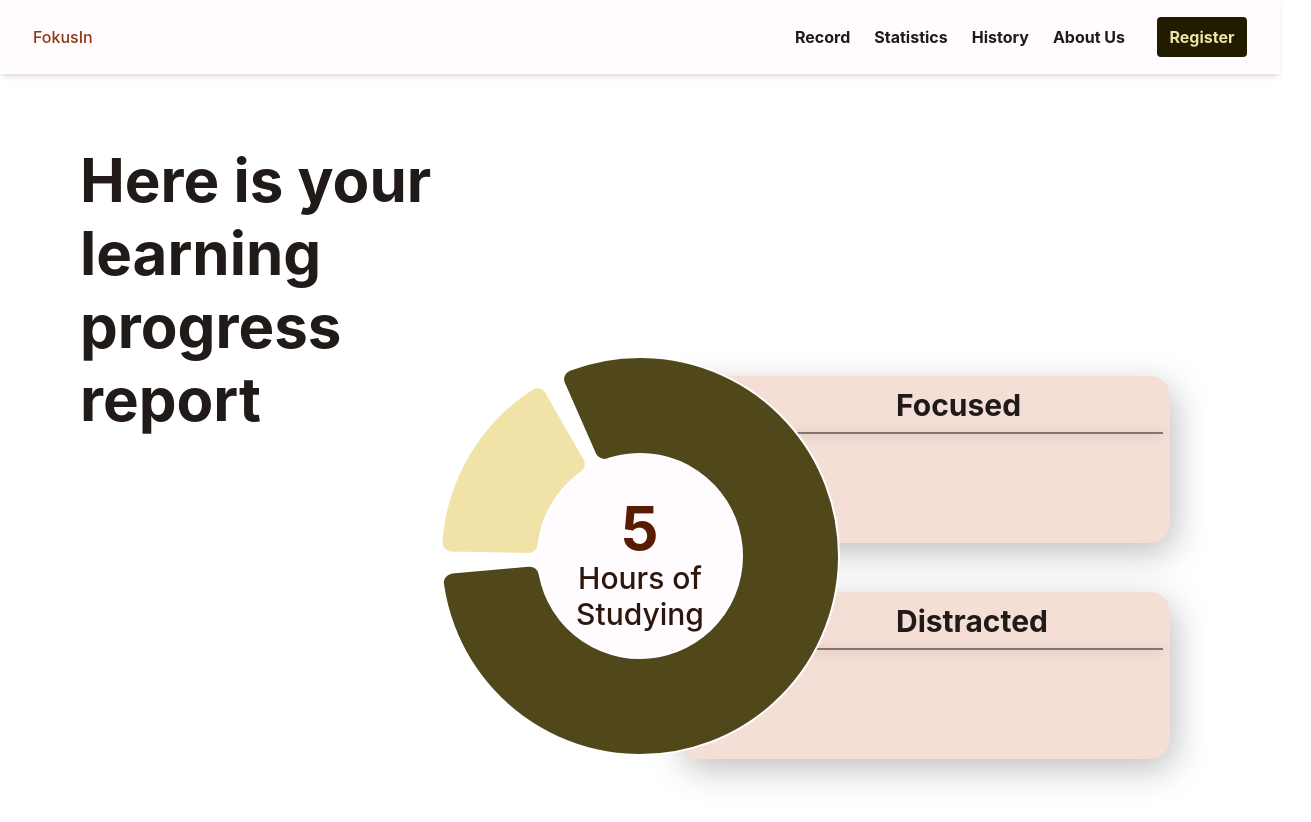
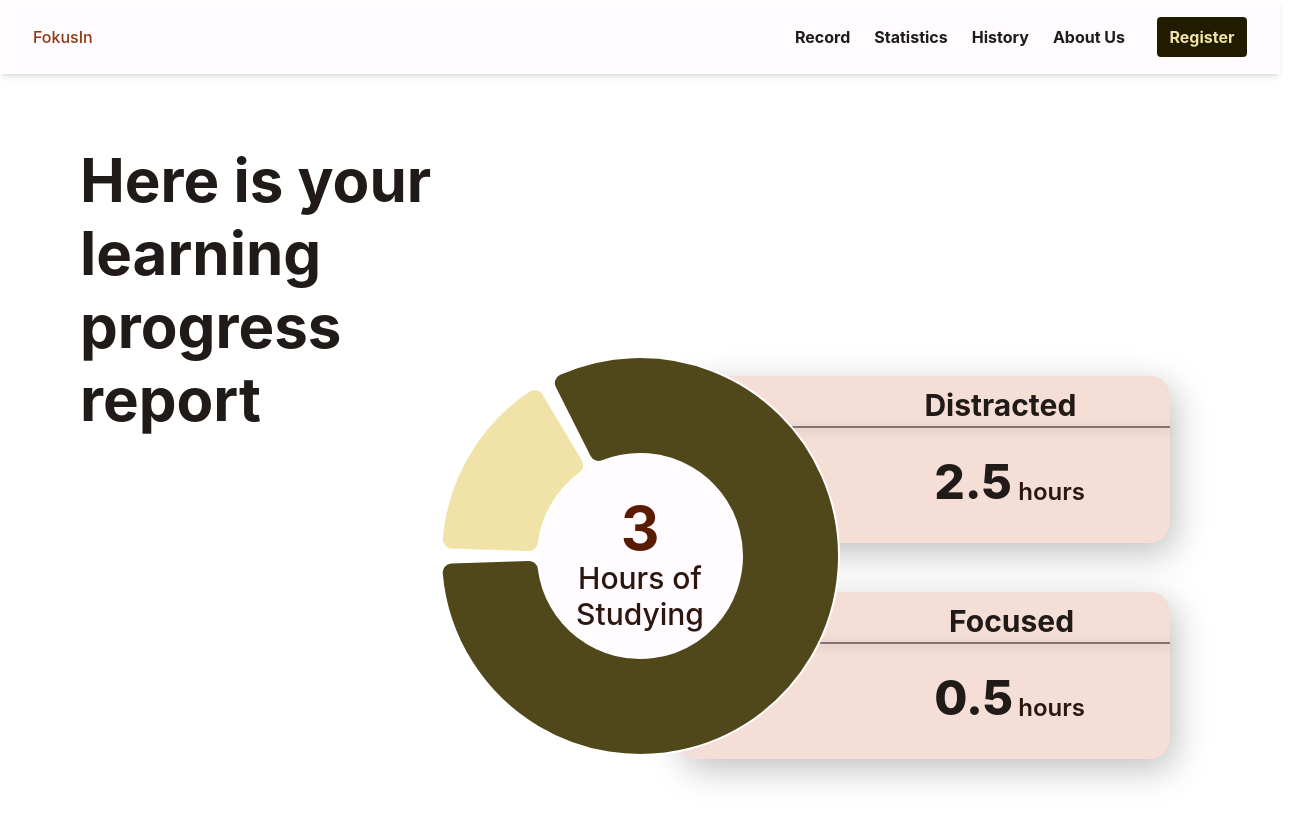
Before and after one commit to FokusIn-C23-C122/fokusin-web, a React (Create React App) app: page /analysis in a window 1280 px wide. Shown: the top 822 px of the page, 1311 px wide, since content can reach past the window. Built offline with nearby package versions, Linux system fonts and the light colour scheme.

Commit message:
update chart package

```diff
--- a/package.json
+++ b/package.json
@@ -11,7 +11,7 @@
     "@testing-library/jest-dom": "^5.16.5",
     "@testing-library/react": "^13.4.0",
     "@testing-library/user-event": "^13.5.0",
-    "chart.js": "3.9.1",
+    "chart.js": "4.3.0",
     "chartjs-plugin-datalabels": "2.2.0",
     "classnames": "^2.3.2",
     "framer-motion": "^10.12.16",
--- a/src/Pages/Analysis.js
+++ b/src/Pages/Analysis.js
@@ -1,4 +1,4 @@
-import React, { useRef } from 'react';
+import React, { useRef, useState, useEffect, useMemo } from 'react';
 import { Doughnut } from 'react-chartjs-2';
 import { Chart, ArcElement } from 'chart.js';
 import 'chartjs-plugin-datalabels';
@@ -9,18 +9,56 @@ import styles from './analysis.module.css';
 Chart.register(ArcElement);
 
 const MyChart = () => {
-    const jsonData = [
-        {
-            "date": "2023-06-04",
-            "time": "12:00:00",
-            "description": "Studying for Finals",
-            "session_length": "03:00:00",
-            "focus_length": "00:30:00",
-            "focus_percentage": 17
-        }
-    ];
+    const [totalFocus, setTotalFocus] = useState(0);
+    const [totalDistract, setTotalDistract] = useState(0);
 
-    const focusPercentages = jsonData.map((item) => parseInt(item.focus_percentage));
+    const CHART_FILL = useMemo(
+        () => [
+            {
+                date: "2023-06-04",
+                time: "11:00:00",
+                description: "Studying for Finals",
+                session_length: "03:00:00",
+                focus_length: "00:30:00",
+                focus_percentage: 17
+            },
+        ],
+        []
+    );
+
+    useEffect(() => {
+        const totalFocus = CHART_FILL.reduce((acc, row) => {
+            const focusParts = row.focus_length.split(':');
+            const focusHours = parseInt(focusParts[0]);
+            const focusMinutes = parseInt(focusParts[1]);
+            const focusSeconds = parseInt(focusParts[2]);
+            const focusTimeInSeconds = focusHours * 3600 + focusMinutes * 60 + focusSeconds;
+            return acc + focusTimeInSeconds;
+        }, 0);
+
+        const totalDistract = CHART_FILL.reduce((acc, row) => {
+            const sessionParts = row.session_length.split(':');
+            const focusParts = row.focus_length.split(':');
+            const sessionHours = parseInt(sessionParts[0]);
+            const sessionMinutes = parseInt(sessionParts[1]);
+            const sessionSeconds = parseInt(sessionParts[2]);
+            const focusHours = parseInt(focusParts[0]);
+            const focusMinutes = parseInt(focusParts[1]);
+            const focusSeconds = parseInt(focusParts[2]);
+            const sessionTimeInSeconds = sessionHours * 3600 + sessionMinutes * 60 + sessionSeconds;
+            const focusTimeInSeconds = focusHours * 3600 + focusMinutes * 60 + focusSeconds;
+            const distractTimeInSeconds = sessionTimeInSeconds - focusTimeInSeconds;
+            return acc + distractTimeInSeconds;
+        }, 0);
+
+        const roundedTotalFocus = Math.round((totalFocus / 3600) * 10) / 10;
+        const roundedTotalDistract = Math.round((totalDistract / 3600) * 10) / 10;
+
+        setTotalFocus(roundedTotalFocus);
+        setTotalDistract(roundedTotalDistract);
+    }, [CHART_FILL]);
+
+    const focusPercentages = CHART_FILL.map((item) => parseInt(item.focus_percentage));
     const distractedPercentages = focusPercentages.map((percentage) => 100 - percentage);
 
     const chartData = {
@@ -55,17 +93,23 @@ const MyChart = () => {
     return (
         <div>
             <h2 className={styles.titleOne}>Here is your learning progress report</h2>
-            <div className={styles.firstSquare}></div>
-            <div className={styles.secondSquare}></div>
-            <div className={styles.firstLine}></div>
-            <div className={styles.secondLine}></div>
-            <h2 className={styles.focused}>Focused</h2>
-            <h2 className={styles.distracted}>Distracted</h2>
+            <div className={styles.firstSquare}>
+                <div className={styles.firstLine}></div>
+                <h2 className={styles.focused}>Focused</h2>
+                <p className={styles.totalHours}>{totalFocus}</p>
+                <p className={styles.focusHours}> hours</p>
+            </div>
+            <div className={styles.secondSquare}>
+                <div className={styles.secondLine}></div>
+                <h2 className={styles.distracted}>Distracted</h2>
+                <p className={styles.totalHours}>{totalDistract}</p>
+                <p className={styles.distractHours}> hours</p>
+            </div>
             <div className={styles.circle}></div>
             <div className={styles.chartContainer}>
                 <Doughnut data={chartData} options={chartOptions} ref={chartRef} />
             </div>
-            <h1 className={styles.hours}>5</h1>
+            <h1 className={styles.hours}>{totalFocus + totalDistract}</h1>
             <p className={styles.desc}>Hours of Studying</p>
         </div>
     );
--- a/src/Pages/History.js
+++ b/src/Pages/History.js
@@ -13,7 +13,7 @@ const TABLE_ROWS = [
         time: "11:00:00",
         description: "Studying for Finals",
         session_length: "03:00:00",
-        focus_length: "02:45:00",
+        focus_length: "00:30:00",
     },
     {
         date: "2023-05-30",
@@ -41,7 +41,7 @@ const TABLE_ROWS = [
         time: "12:00:00",
         description: "Studying for Finals",
         session_length: "03:00:00",
-        focus_length: "00:30:00",
+        focus_length: "02:45:00",
     },
 ];
 
--- a/src/Pages/UserManual.js
+++ b/src/Pages/UserManual.js
@@ -36,7 +36,7 @@ const UserManual = () => {
                         </a>
                         <ul className="flex flex-wrap items-center mb-6 text-sm font-medium sm:mb-0">
                             <li>
-                                <a href="#" className={`${styles.contact} mr-4 hover:underline md:mr-6 `}>Contact</a>
+                                <a href="/" className={`${styles.contact} mr-4 hover:underline md:mr-6 `}>Contact</a>
                             </li>
                         </ul>
                     </div>
--- a/src/Pages/analysis.module.css
+++ b/src/Pages/analysis.module.css
@@ -88,8 +88,8 @@
 .firstLine {
   position: absolute;
   width: 430px;
-  top: 54%;
-  left: 57.3%;
+  top: 30%;
+  left: 12.5%;
   border: 1px solid var(--md-sys-color-outline-light);
   box-shadow: 0px 2px 10px rgba(0, 0, 0, 0.25);
   z-index: -1;
@@ -98,8 +98,8 @@
 .secondLine {
   position: absolute;
   width: 430px;
-  top: 81%;
-  left: 57.3%;
+  top: 30%;
+  left: 12.5%;
   border: 1px solid var(--md-sys-color-outline-light);
   box-shadow: 0px 2px 10px rgba(0, 0, 0, 0.25);
   z-index: -1;
@@ -109,8 +109,7 @@
   position: absolute;
   width: 362px;
   height: 58px;
-  top: 47%;
-  left: 70%;
+  left: 55%;
   font-style: normal;
   font-weight: 700;
   font-size: 30px;
@@ -122,12 +121,26 @@
   z-index: -1;
 }
 
+.focusHours {
+  position: absolute;
+  margin-left: 20px;
+  left: 65%;
+  top: 60%;
+  font-weight: 600;
+  font-size: 24px;
+  line-height: 32px;
+  display: flex;
+  align-items: center;
+  text-align: center;
+  color: var(--md-sys-color-on-secondary-container-light);
+  z-index: -1;
+}
+
 .distracted {
   position: absolute;
   width: 362px;
   height: 58px;
-  top: 74%;
-  left: 70%;
+  left: 50%;
   font-style: normal;
   font-weight: 700;
   font-size: 30px;
@@ -138,3 +151,28 @@
   color: var(--md-sys-color-on-surface-light);
   z-index: -1;
 }
+
+.distractHours {
+  position: absolute;
+  margin-left: 20px;
+  left: 65%;
+  top: 60%;
+  font-weight: 600;
+  font-size: 24px;
+  line-height: 32px;
+  display: flex;
+  align-items: center;
+  text-align: center;
+  color: var(--md-sys-color-on-secondary-container-light);
+  z-index: -1;
+}
+
+.totalHours {
+  position: absolute;
+  left: 52%;
+  top: 42%;
+  font-weight: 800;
+  font-size: 48px;
+  z-index: -1;
+  color: var(--md-sys-color-on-surface-light);
+}
```
Also changed, not shown: 1 other file (tests, documents, lock files or other folders).
